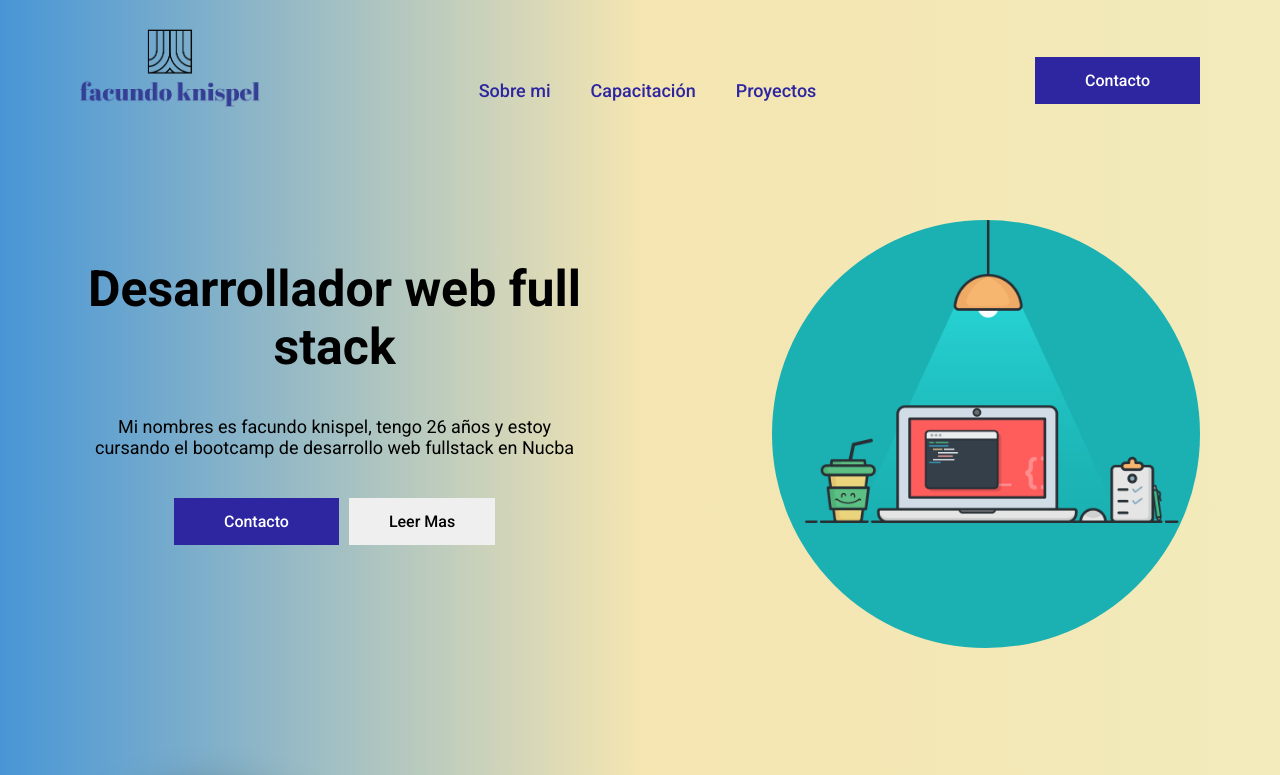
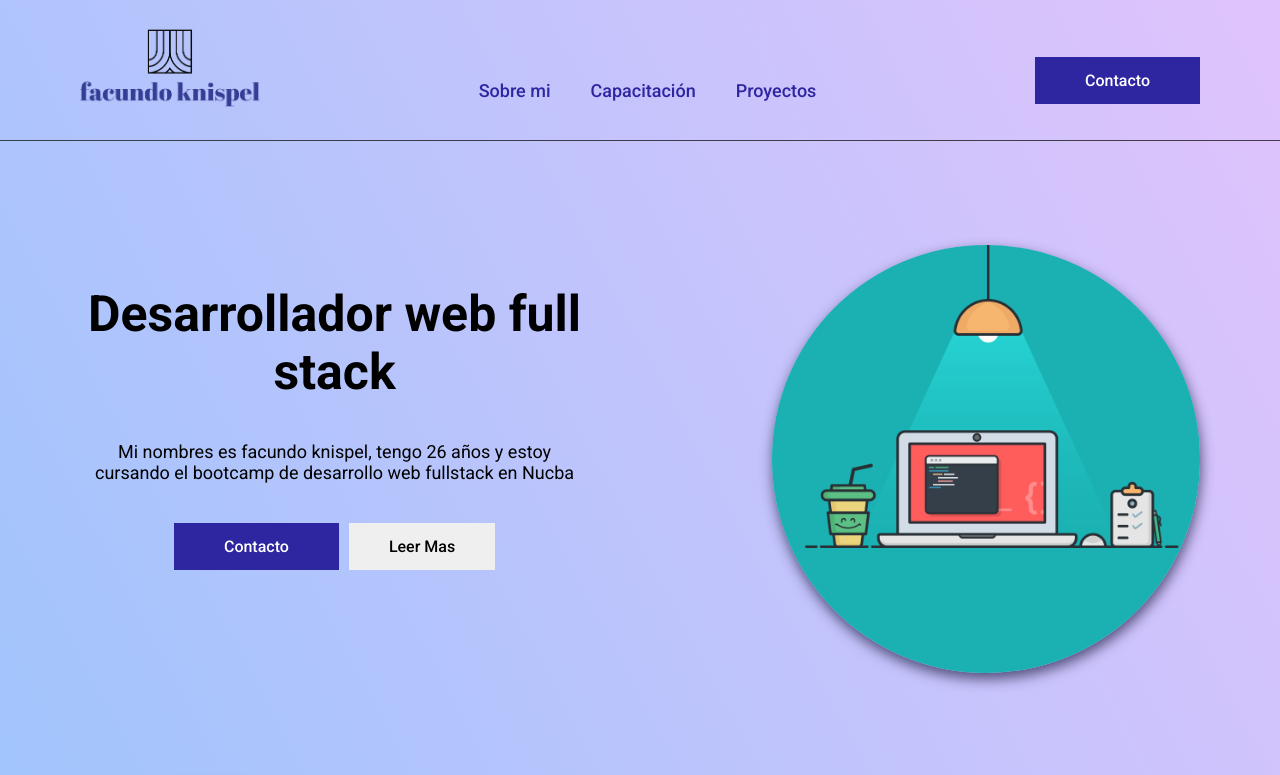
Before and after one commit to facuknispel12/landingpage-actualizada, a plain HTML site: page index.html in a window 1280 px wide. Shown: the top 775 px of the page. Drawn offline with Linux system fonts and the light colour scheme.

Commit message:
cambios background y lineas

```diff
--- a/index.html
+++ b/index.html
@@ -33,7 +33,9 @@
         </div>
 
     </header>
+    <div class="linea">
 
+    </div>
     <main>
         <div class="cover">
             <div class="text-informacion-cover">
--- a/styles.css
+++ b/styles.css
@@ -10,7 +10,10 @@
 }
 
 body{
-    background: linear-gradient( 90deg,#1076cac4,#f1dc96bd,#e6d87c85);
+    /*background: linear-gradient( 90deg,#1076cac4,#f1dc96bd,#e6d87c85);*/
+    background-color: #8EC5FC;
+    background-image: linear-gradient(62deg, #8EC5FC 0%, #E0C3FC 100%);
+
 }
 
 
@@ -18,7 +21,14 @@ header{
     height: 120px;
 
 }
+.linea {
+    border-top: 1px solid rgba(0, 0, 0, 0.692);
+    height: 5px;
+    max-width: 2400px;
+    padding: 0;
+    margin: 20px auto 0 auto;
 
+  }
 .container-header{
     max-width: 1200px;
     height: 100%;
@@ -83,11 +93,13 @@ main{
     padding: 40px;
     margin: auto;
 
+
 }
 .cover{
     display: flex;
     justify-content: center;
     margin-top: 60px;
+
 }
 .text-informacion-cover{
     width: 50%;
@@ -102,6 +114,7 @@ main{
     font-size: 18px;
     margin-top: 40px;
     text-align: center;
+    color: black;
 }
 
 .button-cover{
@@ -123,7 +136,7 @@ main{
 }
 
 .btn-leermas-cover:hover{
-background: #E8E8E8;
+background: #ffffff;
 }
 
 .media-cover {
@@ -137,6 +150,7 @@ background: #E8E8E8;
     margin-bottom: 10px;
     margin-left: 70px;
     border-radius: 50%;
+    box-shadow: 1px 6px 13px 0px rgb(31 30 69 / 70%);
 }
 
 
```
